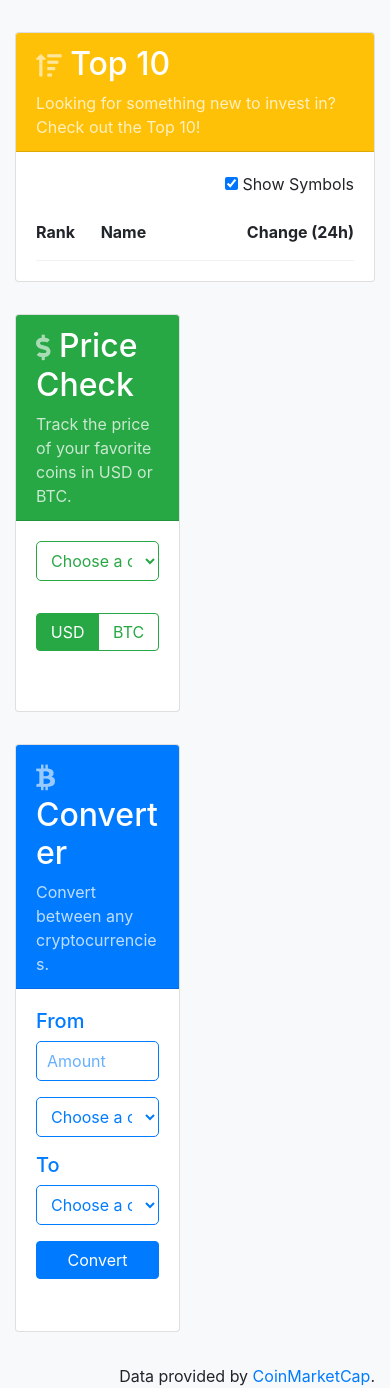
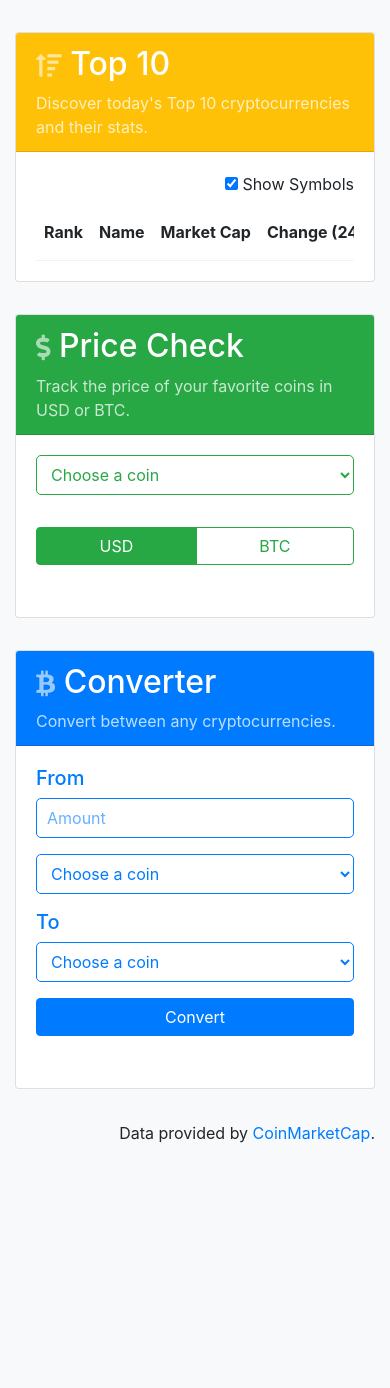
Before and after one commit to caestrella1/CST336, a PHP site: page /hw/hw2/index.html in a window 390 px wide. Shown: the part 152-1540 px from the top of the page. After the commit the page ends 1295 px from the top, so only its background shows below. Run offline with PHP 8.4, Linux system fonts and the light colour scheme; lists and menus that the app fills with data are empty.

Commit message:
Minor design adjustments and made table responsive

```diff
--- a/hw/hw2/css/style.css
+++ b/hw/hw2/css/style.css
@@ -1,5 +1,5 @@
 body {
-    height: 100vh;
+    margin-top: 2em;
 }
 
 header {
@@ -7,24 +7,10 @@ header {
     background-image: url(https://d2v9y0dukr6mq2.cloudfront.net/video/thumbnail/4selZ8kceikbmag5q/videoblocks-broker-trading-bitcoin-cryptocurrency-on-exchange-with-price-evolution-candle-chart_btopx-som_thumbnail-full01.png);
 }
 
-.jumbotron {
-    margin-top: 2em;
-}
-
-.no-padding {
-    padding: 0;
-}
-
-.no-margin {
-    margin: 0;
-}
 
 .text-detail {
+    margin: 0;
     color: rgba(255, 255, 255, 0.75);
-}
-
-#price {
-    margin-top: 1em;
 }
 
 select, input[type='number'] {
@@ -53,14 +39,29 @@ tr {
 }
 
 td, th {
-    padding: 1em 0;
+    padding: 1em .5em;
+    white-space: nowrap;
 }
 
 #top-10, #price-check, #convert {
     margin-bottom: 2em;
 }
 
+@media (max-width: 767px) {
+    table {
+        display: block;
+        overflow-x: auto;
+        width: 100%;
+        max-width: 100%;
+    }
+}
+
 i {
     opacity: 0.6;
     font-size: 0.8em;
 }
+
+span[id^="change-"] {
+    padding: .5em;
+    border-radius: 5px;
+}
--- a/hw/hw2/index.html
+++ b/hw/hw2/index.html
@@ -16,12 +16,12 @@
 
         <div class="row">
 
-            <div class="col-lg-6">
+            <div class="col-lg-8">
                 <div id="top-10" class="card">
                     <div class="card-header bg-warning">
                         <h2 class="text-white"><i class="fas fa-sort-amount-up"></i> Top 10</h2>
-                        <p class="text-detail no-margin">Looking for something
-                        new to invest in? Check out the Top 10!</p>
+                        <p class="text-detail">Discover today's Top 10 cryptocurrencies
+                        and their stats.</p>
                     </div>
                     <div class="card-body d-flex flex-column">
                         <div class="text-right">
@@ -32,6 +32,7 @@
                             <tr>
                                 <th>Rank</th>
                                 <th>Name</th>
+                                <th>Market Cap</th>
                                 <th class="text-right">Change (24h)</th>
                             </tr>
                         </table>
@@ -39,12 +40,12 @@
                 </div>
             </div>
 
-            <div class="col-6 d-flex flex-column">
+            <div class="col-lg-4 d-flex flex-column">
 
                 <div id="price-check" class="card">
                     <div class="card-header bg-success">
                         <h2 class="text-white"><i class="fas fa-dollar-sign"></i> Price Check</h2>
-                        <p class="text-detail no-margin">Track the price of your
+                        <p class="text-detail">Track the price of your
                         favorite coins in USD or BTC.</p>
                     </div>
                     <div class="card-body d-flex flex-column">
@@ -56,7 +57,7 @@
                         <div class="btn-group text-right">
                             <button id="usd" class="btn btn-success" value="usd">USD</button>
                             <button id="btc" class="btn btn-outline-success" value="btc">BTC</button>
-                        </div>
+                        </div><br>
 
                         <h2 id="price" class="text-center text-success"></h2>
                     </div>
@@ -65,7 +66,7 @@
                 <div id="convert" class="card">
                     <div class="card-header bg-primary">
                         <h2 class="text-white"><i class="fab fa-btc"></i> Converter</h2>
-                        <p class="text-detail no-margin">Convert between any cryptocurrencies.</p>
+                        <p class="text-detail">Convert between any cryptocurrencies.</p>
                     </div>
                     <div class="card-body d-flex flex-column">
                         <h5 class="text-primary">From</h5>
--- a/hw/hw2/js/functions.js
+++ b/hw/hw2/js/functions.js
@@ -116,20 +116,23 @@ $(function() {
                 for (let i = 0; i < 10; i++) {
                     let name = data[i].name;
                     let sym = data[i].symbol;
+                    let cap = parseInt(data[i].market_cap_usd).toLocaleString();
                     let change = data[i].percent_change_24h;
+                    let link = `https://coinmarketcap.com/currencies/${data[i].id}`;
 
                     $("#top-10-table").append(`<tr>
                         <td class="font-weight-bold">${i + 1}</td>
-                        <td>${name} <span class="coin-symbol">(${sym})</span></td>
-                        <td id="change-${i + 1}" class="text-right font-weight-bold">${change}%</td>
+                        <td><a href="${link}" target="_blank">${name} <span class="coin-symbol">(${sym})</span></td>
+                        <td>$${cap}</td>
+                        <td class="text-right"><span id="change-${i + 1}" class="font-weight-bold text-white">${change}%</span></td>
                     </tr>`);
 
                     let temp = $(`#change-${i + 1}`);
 
                     if (parseFloat(change) < 0)
-                        temp.addClass("text-danger");
+                        temp.addClass("bg-danger");
                     else if (parseFloat(change) > 0)
-                        temp.addClass("text-success");
+                        temp.addClass("bg-success");
                 }
             },
             error: function(err){
```
